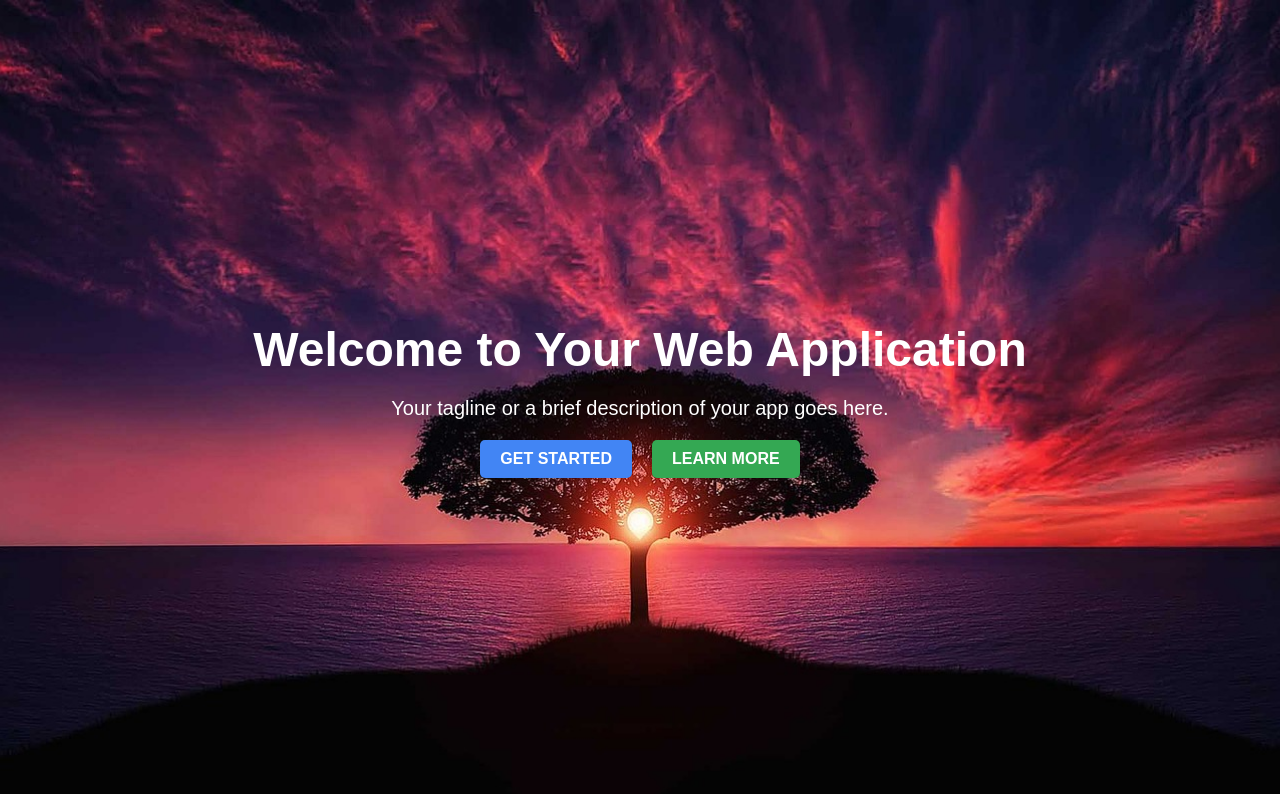
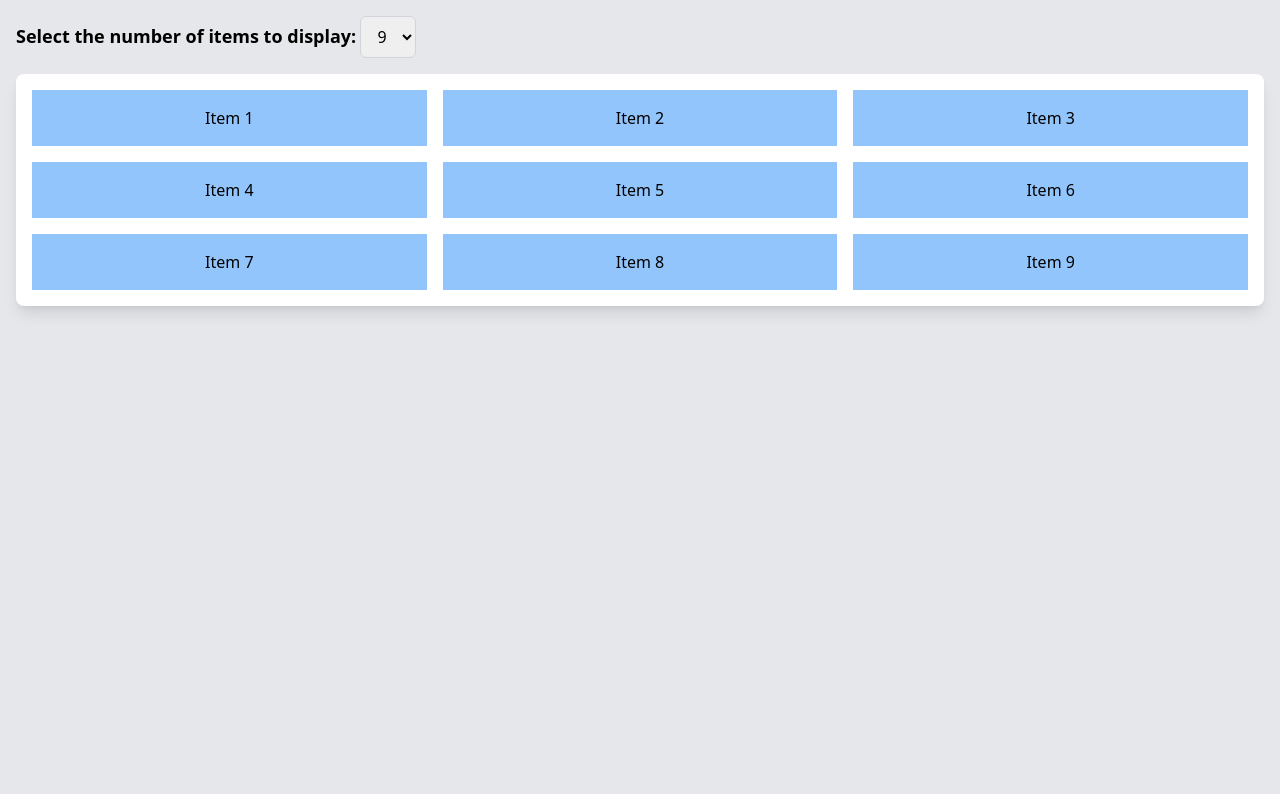
Before and after one commit to buddhimac111/hacktoberfest2023-open-tasks, a plain HTML site: page creative-hero-web/dhanu/index.html in a window 1280 px wide. Drawn offline with nearby package versions, Linux system fonts and the light colour scheme.

Commit message:
feat: created functionalities

```diff
--- a/creative-hero-web/dhanu/index.html
+++ b/creative-hero-web/dhanu/index.html
@@ -3,19 +3,75 @@
   <head>
     <meta charset="UTF-8" />
     <meta name="viewport" content="width=device-width, initial-scale=1.0" />
-    <link rel="stylesheet" href="styles.css" />
-    <title>Your Web Application</title>
+    <link
+      href="https://cdn.jsdelivr.net/npm/tailwindcss@2.2.15/dist/tailwind.min.css"
+      rel="stylesheet"
+    />
+    <title>Clickable Card with 3x3 Grid</title>
+    <style>
+      .item-clicked {
+        background-color: #68d391; /* Green background for clicked items */
+      }
+
+      .item-disabled {
+        background-color: #ccc; /* Gray background for disabled items */
+        pointer-events: none; /* Disable pointer events for these items */
+      }
+    </style>
   </head>
-  <body>
-    <header class="hero">
-      <div class="hero-content">
-        <h1>Welcome to Your Web Application</h1>
-        <p>Your tagline or a brief description of your app goes here.</p>
-        <div class="cta-buttons">
-          <a href="#" class="cta-button primary">Get Started</a>
-          <a href="#" class="cta-button secondary">Learn More</a>
+  <body class="bg-gray-200">
+    <div class="container mx-auto p-4">
+      <label for="itemCountSelect" class="text-lg font-semibold"
+        >Select the number of items to display:</label
+      >
+      <select
+        id="itemCountSelect"
+        class="px-3 py-2 border border-gray-300 rounded-md"
+      >
+        <option value="3">3</option>
+        <option value="6">6</option>
+        <option value="9" selected>9</option>
+      </select>
+
+      <div class="bg-white p-4 shadow-lg rounded-lg mt-4">
+        <div class="grid grid-cols-3 grid-rows-3 gap-4" id="itemGrid">
+          <!-- Items will be dynamically added here -->
         </div>
       </div>
-    </header>
+    </div>
+
+    <script>
+      const itemCountSelect = document.getElementById("itemCountSelect");
+      const itemGrid = document.getElementById("itemGrid");
+
+      function handleItemClick(item) {
+        if (item.classList.contains("item-disabled")) return; // Ignore disabled items
+        item.classList.add("item-clicked"); // Add clicked item style
+        alert("Clicked on " + item.textContent);
+        // You can perform other actions here
+      }
+
+      itemCountSelect.addEventListener("change", function () {
+        const selectedItemCount = parseInt(itemCountSelect.value);
+        // Clear the existing items
+        itemGrid.innerHTML = "";
+
+        // Add new items based on the selection
+        for (let i = 1; i <= 9; i++) {
+          const item = document.createElement("div");
+          item.className = "bg-blue-300 p-4 text-center cursor-pointer";
+          if (i <= selectedItemCount) {
+            item.addEventListener("click", () => handleItemClick(item));
+          } else {
+            item.classList.add("item-disabled");
+          }
+          item.textContent = "Item " + i;
+          itemGrid.appendChild(item);
+        }
+      });
+
+      // Initial population of the grid
+      itemCountSelect.dispatchEvent(new Event("change"));
+    </script>
   </body>
 </html>
```
